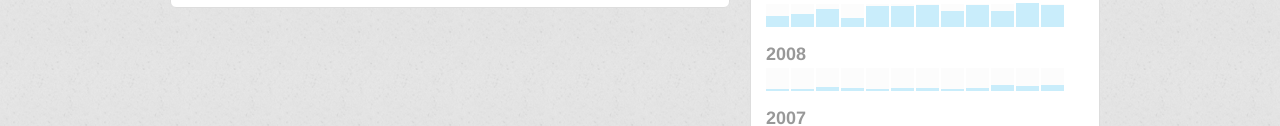
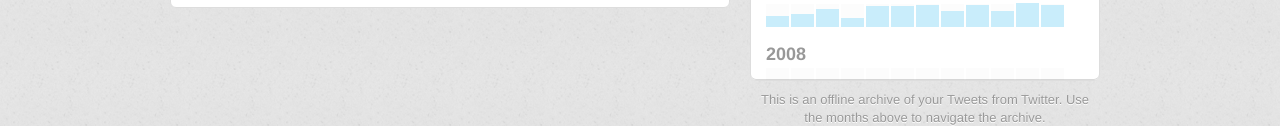
Before and after one commit to seiz/tweets, a plain HTML site: page index.html in a window 1280 px wide. Shown: the part 674-800 px from the top of the page. Drawn offline with Linux system fonts and the light colour scheme.

Commit message:
Limit hight of sidebar

```diff
--- a/index.html
+++ b/index.html
@@ -13,7 +13,12 @@
   <link href="lib/bootstrap/bootstrap.min.css" rel="stylesheet">
   <link href="lib/twt/twt.min.css" rel="stylesheet">
   <link href="css/application.min.css" rel="stylesheet">
-
+  <style>
+    div.sidebar-nav{
+    	max-height: calc(100vh - 60px - 20px - 56px);
+		overflow-y: auto;
+	}
+  </style>
 </head>
 
 <body>
```
